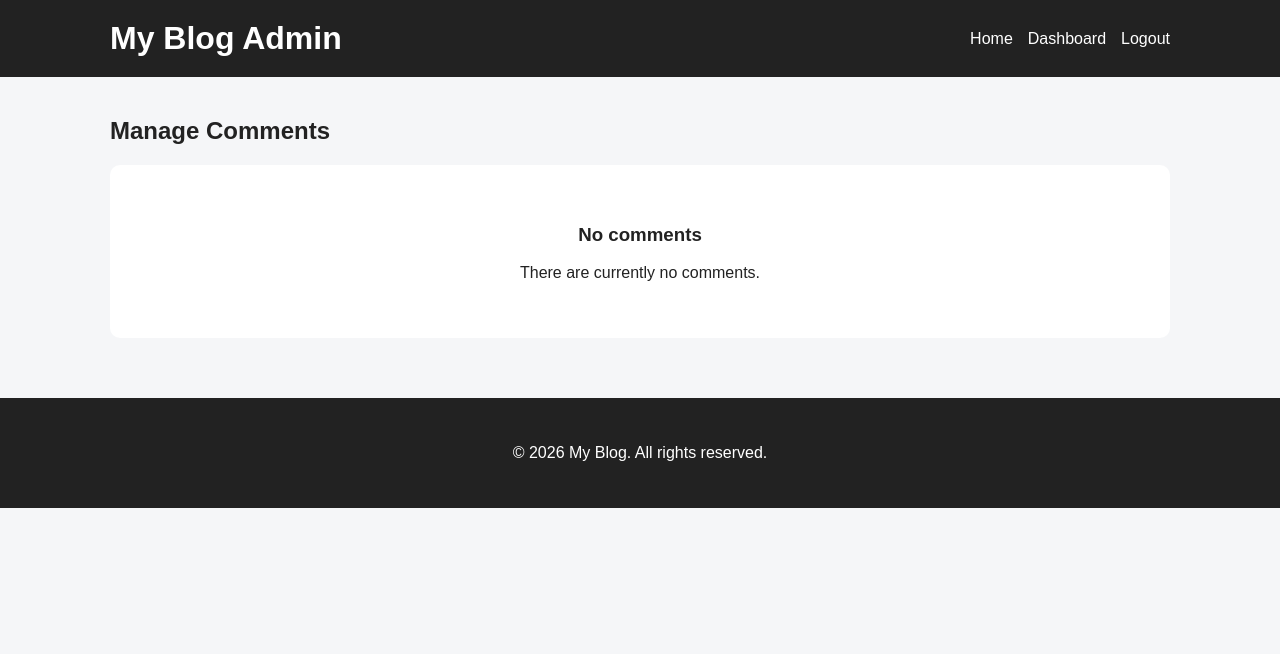
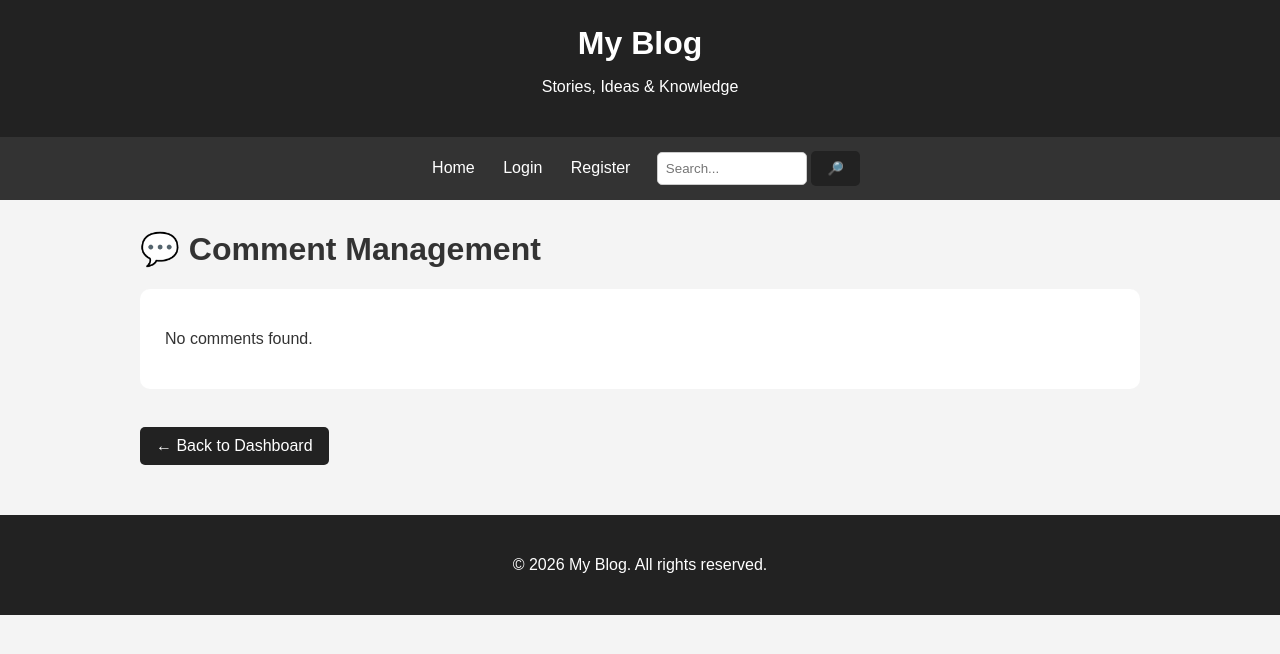
Before and after one commit to Joebest409/My_blog, a Flask app: template templates/admin_comments.html in a window 1280 px wide. Shown: the top 654 px of the page. Run offline with Flask 3, Linux system fonts and the light colour scheme; the template is opened without the code that fills it, so the values that code supplies are empty.

Commit message:
Update templates/admin_comments.html

```diff
--- a/templates/admin_comments.html
+++ b/templates/admin_comments.html
@@ -1,97 +1,73 @@
-<!DOCTYPE html>
-<html>
+{% extends "base.html" %}
 
-<head>
+{% block title %}
+Comment Management
+{% endblock %}
 
-    <meta charset="UTF-8">
+{% block content %}
 
-    <meta name="viewport"
-          content="width=device-width, initial-scale=1.0">
+<h1>💬 Comment Management</h1>
 
-    <title>Manage Comments - My Blog</title>
-
-    <link rel="stylesheet"
-          href="{{ url_for('static', filename='style.css') }}">
-
-</head>
-
-<body>
-
-<header class="site-header">
-
-    <div class="header-container">
-
-        <h1>My Blog Admin</h1>
-
-        <nav>
-
-            <a href="/">Home</a>
-
-            <a href="/admin">Dashboard</a>
-
-            <a href="/logout">Logout</a>
-
-        </nav>
-
-    </div>
-
-</header>
-
-
-<main class="container">
-
-    <h2>Manage Comments</h2>
-
+<div class="card">
 
     {% if comments %}
 
         {% for comment in comments %}
 
-            <div class="comment">
+            <div style="
+                padding:15px;
+                margin-bottom:15px;
+                border:1px solid #ddd;
+                border-radius:8px;
+            ">
 
                 <h3>
-                    {{ comment["username"] }}
+                    💬 Comment
                 </h3>
 
                 <p>
-                    <strong>Post:</strong>
+                    <strong>
+                        👤 {{ comment['username'] }}
+                    </strong>
+                </p>
+
+                <p>
+                    📝 Post:
 
                     <a href="{{ url_for(
                         'post',
                         post_id=comment['post_id']
                     ) }}">
-
-                        {{ comment["title"] }}
-
+                        {{ comment['post_title'] }}
                     </a>
                 </p>
 
                 <p>
-                    {{ comment["content"] }}
+                    {{ comment['content'] }}
                 </p>
 
                 <small>
-                    {{ comment["created_at"] }}
+                    📅 {{ comment['created_at'] }}
                 </small>
 
+                <br><br>
 
                 <form
-                    method="POST"
                     action="{{ url_for(
-                        'delete_comment',
+                        'admin_delete_comment',
                         comment_id=comment['id']
                     ) }}"
+                    method="POST"
+                    style="display:inline;"
+                    onsubmit="
+                        return confirm(
+                            'Delete this comment?'
+                        );
+                    "
                 >
 
-                    <button
-                        type="submit"
-                        onclick="return confirm(
-                            'Delete this comment?'
-                        )"
-                    >
-
-                        Delete Comment
-
+                    <button type="submit">
+                        🗑️ Delete Comment
                     </button>
 
                 </form>
@@ -102,29 +78,73 @@
 
     {% else %}
 
-        <div class="empty">
-
-            <h3>No comments</h3>
-
-            <p>
-                There are currently no comments.
-            </p>
-
-        </div>
+        <p>
+            No comments found.
+        </p>
 
     {% endif %}
 
-</main>
+</div>
+
+<br>
+
+{% if total_pages > 1 %}
+
+<div style="
+    margin:20px 0;
+    text-align:center;
+">
+
+    {% if page > 1 %}
+
+        <a
+            class="button"
+            href="{{ url_for(
+                'admin_comments',
+                page=page-1
+            ) }}"
+        >
+            ◀️ Previous
+        </a>
+
+    {% endif %}
 
 
-<footer>
+    <span style="
+        margin:0 15px;
+    ">
 
-    <p>
-        © 2026 My Blog. All rights reserved.
-    </p>
+        Page
+        <strong>{{ page }}</strong>
+        of
+        <strong>{{ total_pages }}</strong>
 
-</footer>
+    </span>
 
-</body>
 
-</html>
+    {% if page < total_pages %}
+
+        <a
+            class="button"
+            href="{{ url_for(
+                'admin_comments',
+                page=page+1
+            ) }}"
+        >
+            Next ▶️
+        </a>
+
+    {% endif %}
+
+</div>
+
+{% endif %}
+
+<a
+    class="button"
+    href="{{ url_for('admin_dashboard') }}"
+>
+    ← Back to Dashboard
+</a>
+
+{% endblock %}
```
